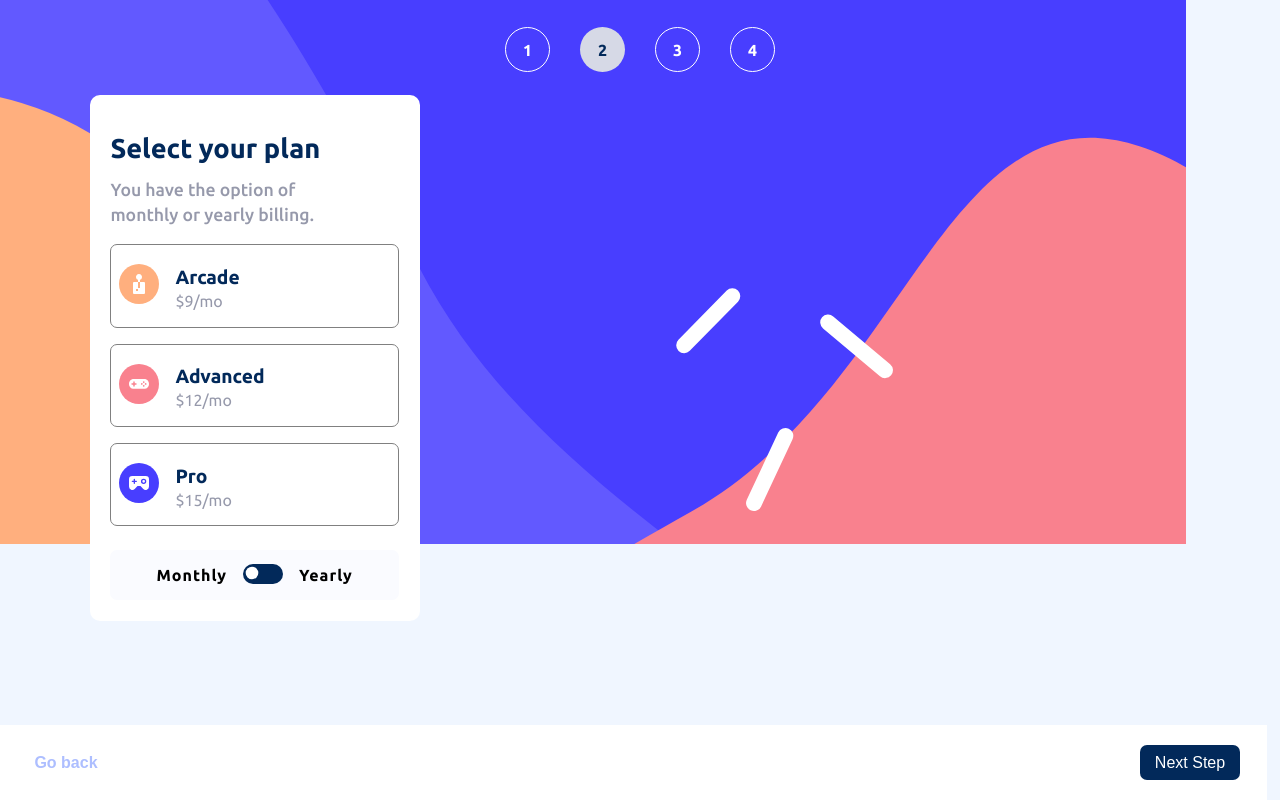
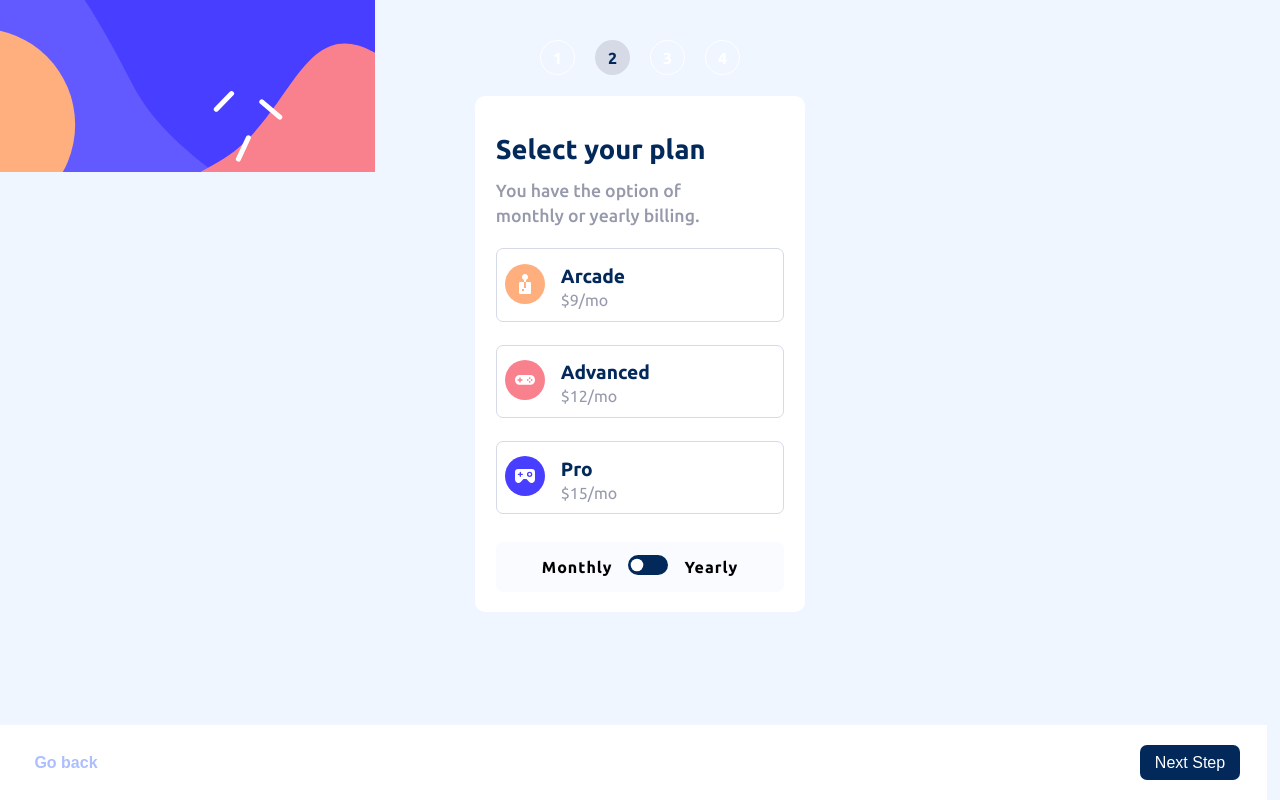
Before and after one commit to ItaloDev-Marcelo/multi-step-form-CH12, a React (Vite) app: page /form-step1/form-step2 in a window 1280 px wide. Built offline with nearby package versions, Linux system fonts and the light colour scheme.

Commit message:
change style file and organize items

```diff
--- a/src/App.css
+++ b/src/App.css
@@ -18,6 +18,10 @@
 --White: hsl(0, 0%, 100%);
 }
 
+.container-img img {
+width: 100%;
+}
+
 ul {
   list-style: none;
   display: flex;
@@ -27,18 +31,16 @@
   left: 10%;
 }
 
-
 body {
   font-size: 1em;
-  background: url(./assets/images/bg-sidebar-mobile.svg) no-repeat ;
-  background-size: contain ;
   background-color: var(--Magnolia);
   font-family: "Ubuntu", serif;
 }
 
 ul {
-  position: relative;
-  left: 0;
+  position: absolute;
+  top: 5%;
+  left: -2%;
   width: 100%;
 }
 
@@ -70,8 +72,8 @@
    background-color: var(--White);
    width: 330px;
    position: relative;
-   top: 4em;
-   left: 7%;
+   top: -5.4em;
+   left: 2%;
    height: 400px;
    border-radius: 10px;
    padding: 0 1.5em;
@@ -115,6 +117,7 @@
   outline: 1px solid  #9699ab;
   padding-left: 1em;
 }
+
 .form-title-2-fix {
   margin: -1em 0 .5em 0;
 }
@@ -146,7 +149,8 @@
 .form-2 {
   padding:0  1.3em;
   height: auto;
-  top: 77px;
+  top: -52px;
+  margin-bottom: 7em;
   padding-bottom: .2em;
 }
 
@@ -159,8 +163,6 @@
 label > p {
   width: 50px;
 }
-
-
 
 .row {
   display: flex;
@@ -239,6 +241,8 @@
   border-radius: 7px;
 }
 
+
+
 .ch-row span {
   font-size: .9em;
 }
@@ -252,7 +256,7 @@
 
 .Form-3 {
   height: 450px;
-  top: 54px;
+  top: -76px;
 }
 
 
--- a/src/App.jsx
+++ b/src/App.jsx
@@ -1,4 +1,4 @@
-import './App.css'
+import './style.css'
 import SelectForm from './components/form-select'
 import BasicForm from './components/form-basic'
 import CheckForm from './components/form-check'
--- a/src/components/form-basic/index.jsx
+++ b/src/components/form-basic/index.jsx
@@ -1,18 +1,22 @@
 import { useNavigate } from "react-router-dom"
-
+import bg from "../../assets/images/bg-sidebar-mobile.svg"
 
 export default function BasicForm() {
 
   const navigate = useNavigate()
     return (
       <>
-        <ul>
+      <div className="container-img">
+          <img src={bg} alt='' />
+          <ul>
          <li className="navagation active">1</li>
          <li className="navagation">2</li>
          <li className="navagation">3</li>
          <li className="navagation">4</li>
       </ul>
-      <section>
+      </div>
+
+      <section className="Form-0">
        <div className="form-area">
        <h1 className="form--title">Personal info</h1>
        <form>
--- a/src/components/form-check/index.jsx
+++ b/src/components/form-check/index.jsx
@@ -1,17 +1,21 @@
 import { useNavigate } from "react-router-dom"
-
+import bg from "../../assets/images/bg-sidebar-mobile.svg"
 export default function CheckForm() {
 
   const navigate = useNavigate()
 
      return (
          <>
-      <ul>
+          <div className="container-img">
+                   <img src={bg} alt='' />
+                   <ul>
          <li className="navagation">1</li>
          <li className="navagation">2</li>
          <li className="navagation active">3</li>
          <li className="navagation">4</li>
       </ul>
+               </div>
+
        <section className="Form-3">
        <h2 className="form--title">Pick add-ons</h2>
            <form>
@@ -21,11 +25,11 @@
 
               <label htmlFor="ch-1">
                  <div className="ch-row">
-                 <span> <strong>Online service</strong> <br />
+                  <span> <strong>Online service</strong> <br />
                  Access to multiplayer games</span>
                  </div>
                </label>
-               <a href="#">+$1/mo</a>
+                <a href="#">+$1/mo</a>
               </div>
               <div className="ch-row box-item">
               <input type="checkbox" name='Larger storage' id="ch-2" value='+$2/mo'/>
--- a/src/components/form-finish/index.jsx
+++ b/src/components/form-finish/index.jsx
@@ -1,9 +1,19 @@
 
+import bg from "../../assets/images/bg-sidebar-mobile.svg"
 
 export default function Result() {
-    return(
-         <>
-           <h3>Finish form</h3>
-         </>
-    )
+  return (
+    <>
+      <div className="container-img">
+        <img src={bg} alt='' />
+        <ul>
+          <li className="navagation">1</li>
+          <li className="navagation">2</li>
+          <li className="navagation">3</li>
+          <li className="navagation active">4</li>
+        </ul>
+      </div>
+      <h3>Finish form</h3>
+    </>
+  )
 }
--- a/src/components/form-select/index.jsx
+++ b/src/components/form-select/index.jsx
@@ -2,18 +2,23 @@
 import Arcade from '../../assets/images/icon-arcade.svg';
 import Advanced from '../../assets/images/icon-advanced.svg';
 import Pro from '../../assets/images/icon-pro.svg';
+import bg from "../../assets/images/bg-sidebar-mobile.svg"
 export default function SelectForm() {
 
    const navigate = useNavigate()
 
     return (
       <>
-      <ul>
+      <div className="container-img">
+                         <img src={bg} alt='' />
+                         <ul>
          <li className="navagation">1</li>
          <li className="navagation active">2</li>
          <li className="navagation">3</li>
          <li className="navagation">4</li>
       </ul>
+                     </div>
+
        <section className="form-2">
        <h2 className="form--title form-title-2-fix">Select your plan</h2>
        <form>
--- /dev/null
+++ b/src/style.css
@@ -0,0 +1,322 @@
+* {
+    margin: 0;
+    padding: 0;
+    box-sizing: border-box;
+    font-size: 100%;
+  }
+
+  :root {
+  --Marine-blue: hsl(213, 96%, 18%);
+  --Purplish-blue: hsl(243, 100%, 62%);
+  --Pastel-blue: hsl(228, 100%, 84%);
+  --Light-blue: hsl(206, 94%, 87%);
+  --Strawberry-red: hsl(354, 84%, 57%);
+  --Cool-gray: hsl(231, 11%, 63%);
+  --Light-gray: hsl(229, 24%, 87%);
+  --Magnolia: hsl(217, 100%, 97%);
+  --Alabaster: hsl(231, 100%, 99%);
+  --White: hsl(0, 0%, 100%);
+  }
+
+ body {
+    font-size: 1em;
+    background-color: var(--Magnolia);
+    font-family: "Ubuntu", serif;
+  }
+
+  a {
+    text-decoration: none;
+  }
+
+  /*navegation-list bar*/
+
+  ul {
+    list-style: none;
+    display: flex;
+    justify-content: center;
+    position: absolute;
+    top: 5%;
+    left: 0;
+    width: 100%;
+  }
+
+  ul .navagation {
+    border: 1px solid #fff;
+    width: 35px;
+    height:  35px;
+    text-align: center;
+    align-content: center;
+    border-radius: 25px;
+    margin: 0 10px;
+    font-weight: 700;
+    color: var(--White);
+
+  }
+
+  .navagation.active {
+    background-color: var(--Light-gray);
+    color: var(--Marine-blue);
+    border: none;
+    font-weight: 700;
+  }
+
+ /*Default info form*/
+
+  section{
+    background-color: var(--White);
+    width: 330px;
+    position: relative;
+    top: -5.4em;
+    margin: 0 auto;
+    height: auto;
+    border-radius: 10px;
+    padding: 0 1.5em;
+ }
+
+ .Form-0 {
+    height: 400px;
+ }
+
+.form--title  {
+    font-size: 1.7em;
+    font-weight: 700;
+    color: var(--Marine-blue) ;
+    padding-top: 1.4em;
+    margin-bottom: .5em;
+ }
+
+ legend {
+   margin: .5em 0 .5em 0;
+   max-width: 230px;
+   font-size: 1.1em;
+   font-weight: 500;
+   color: var(--Cool-gray);
+   line-height: 25px;
+ }
+
+ #sp1 {
+   font-size: 1em;
+ }
+
+ form div {
+   display: flex;
+   flex-direction: column;
+ }
+
+ form div label {
+   padding: .7em 0;
+   font-weight:600;
+ }
+
+ form div .basic {
+   height: 40px;
+   border-radius: 5px;
+   border: none;
+   outline: 1px solid  #9699ab;
+   padding-left: 1em;
+ }
+
+
+ /*fix Navbar*/
+
+
+ .Navbar {
+    display: inline-flex;
+    justify-content: space-between;
+    align-items: center;
+    position: fixed;
+    bottom: 0;
+    left: 0;
+    right: 0;
+    max-width: 99%;
+    height: 75px;
+    padding: 0 1.7em 0 1em;
+    background-color:var(--White);
+  }
+
+
+  button {
+    width: 100px;
+    height: 35px;
+  }
+
+  .btn-Dark-Blue {
+    background-color: var(--Marine-blue);
+    color: var(--White);
+    border: none;
+    border-radius: 7px;
+  }
+
+  .btn-Dark-Blue:hover, .btn-Dark-Blue:active  {
+    background-color:var(--Purplish-blue);
+  }
+
+  .btn-gray {
+    border: none;
+    background-color: transparent;
+    color: var(--Pastel-blue);
+    font-weight: 700;
+  }
+
+
+/*Select-form*/
+
+
+
+.form-title-2-fix {
+    margin: -1em 0 .5em 0;
+  }
+
+  .radio--title {
+    font-weight: 600;
+    font-size: 1.2em;
+    line-height: 30px;
+    color: var(--Marine-blue);
+  }
+  small {
+    color: var(--Cool-gray);
+  }
+
+  .selected {
+    display: flex;
+    flex-direction: row;
+    align-items: center;
+    border: 1px solid hsl(229, 24%, 87%) ;
+    margin: .7em 0;
+    border-radius: 7px;
+    padding: .2em .5em;
+  }
+
+  .selected img {
+    margin-right: 1em;
+  }
+
+  .form-2 {
+    padding:0  1.3em;
+    height: auto;
+    top: -52px;
+    margin-bottom: 7em;
+    padding-bottom: .2em;
+  }
+
+
+input[type='radio'] {
+    list-style: none;
+    appearance: none;
+  }
+
+  label > p {
+    width: 50px;
+  }
+
+  .row {
+    display: flex;
+    flex-direction: row;
+    align-items: center;
+    justify-content: center;
+    background-color: var(--Alabaster);
+    padding: .2em 0;
+    border-radius: 7px;
+    height: 50px;
+    margin: 1em 0 1.1em 0;
+  }
+
+
+  /*Switch toogle*/
+
+  #Month, #Year {
+    font-weight: 700;
+    letter-spacing: 1px;
+  }
+
+  .row input {
+    appearance: none;
+    width: 40px;
+    height: 20px;
+    margin: 0 1em;
+    border-radius: 25px;
+    background-color: hsl(213, 96%, 18%);
+  }
+
+  @keyframes move {
+     0% {
+      position: relative;
+      left: 2px;
+     }
+
+     100% {
+      position: relative;
+      left: 22px;
+     }
+  }
+
+  .row input::before {
+    display: block;
+    position: relative;
+    top: 2.7px;
+    left: 2px;
+    content: '';
+    width: 14px;
+    height: 14px;
+    border-radius: 25px;
+    transform: scale(.9);
+    background-color: #fff;
+
+  }
+
+  .row input:checked::before {
+    position: relative;
+    left: 22px;
+    animation: move ease-out .2s;
+  }
+
+
+/*Form-3*/
+
+.line-row {
+  display: flex;
+}
+
+.box-item {
+  height: 70px;
+  border: 1px solid hsl(229, 24%, 87%) ;
+}
+
+.ch-row {
+  display: flex;
+  flex-direction: row;
+  justify-content: space-between;
+  align-items: center;
+  padding: 0 .5em;
+  margin: 1.2em 0;
+  border-radius: 7px;
+}
+
+.ch-row strong {
+    font-size: 1.2em;
+}
+
+.ch-row span {
+  font-size: .9em;
+  line-height: 20px;
+}
+
+.ch-row:nth-of-type(2) span {
+    margin-left: -2em;
+  }
+
+.ch-row input[type='checkbox'] {
+  width: 20px;
+  height: 20px;
+  opacity: .5;
+  accent-color: var(--Purplish-blue);
+}
+
+.ch-row input[type='checkbox']:checked {
+    opacity: 1;
+  }
+
+.Form-3 {
+  height: 410px;
+  top: -76px;
+}
```
